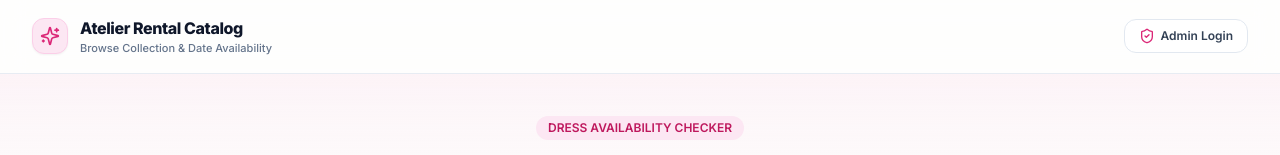
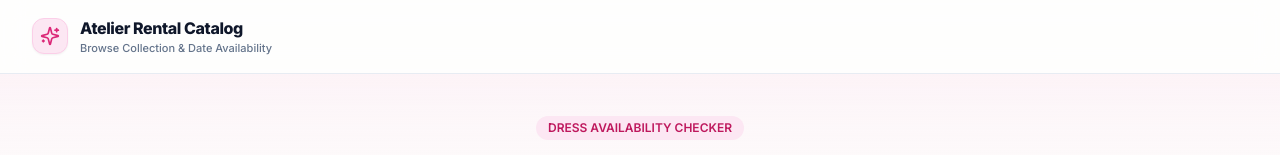
Before and after one commit to aleckmartinez/rent-a-dress, a Next.js app: page /availability in a window 1280 px wide. Shown: the top 155 px of the page. Built offline with nearby package versions, Linux system fonts and the light colour scheme; no server answers.

Commit message:
fix: Availability page - remove Admin Login button, fix RPC NULL params, update schema SQL

```diff
--- a/app/availability/page.tsx
+++ b/app/availability/page.tsx
@@ -1,8 +1,7 @@
 'use client';
 
 import React, { useState, useEffect } from 'react';
-import Link from 'next/link';
-import { Calendar, Search, Filter, Sparkles, ShieldCheck } from 'lucide-react';
+import { Calendar, Search, Filter, Sparkles } from 'lucide-react';
 import { PublicDressAvailability } from '@/lib/types/database';
 import { getPublicAvailability } from '@/lib/services/api';
 import { PublicDressCard } from '@/components/public/PublicDressCard';
@@ -55,8 +54,7 @@ export default function PublicAvailabilityPage() {
     <div className="min-h-screen flex flex-col bg-[#faf9f6]">
       {/* Public Header */}
       <header className="sticky top-0 z-30 bg-white/80 backdrop-blur-md border-b border-slate-200/80">
-        <div className="max-w-7xl mx-auto px-4 sm:px-6 lg:px-8 py-4 flex items-center justify-between">
-          <div className="flex items-center gap-3">
+        <div className="max-w-7xl mx-auto px-4 sm:px-6 lg:px-8 py-4 flex items-center gap-3">
           <span className="flex h-9 w-9 items-center justify-center rounded-xl bg-pink-100 border border-pink-200 text-pink-600 shadow-sm">
             <Sparkles className="h-5 w-5" />
           </span>
@@ -64,15 +62,6 @@ export default function PublicAvailabilityPage() {
             <h1 className="text-base font-extrabold text-slate-900 tracking-tight">Atelier Rental Catalog</h1>
             <p className="text-[11px] text-slate-500 font-medium">Browse Collection & Date Availability</p>
           </div>
-          </div>
-
-          <Link
-            href="/login"
-            className="flex items-center gap-1.5 rounded-xl border border-slate-200 bg-white px-3.5 py-2 text-xs font-semibold text-slate-700 hover:bg-slate-50 transition-colors"
-          >
-            <ShieldCheck className="h-4 w-4 text-pink-600" />
-            Admin Login
-          </Link>
         </div>
       </header>
 
--- a/lib/services/api.ts
+++ b/lib/services/api.ts
@@ -1120,11 +1120,11 @@ export async function getPublicAvailability(params: {
   if (isLiveSupabase()) {
     const supabase = createClient();
     const { data, error } = await (supabase as any).rpc('get_public_dress_availability', {
-      p_start_date: params.startDate || undefined,
-      p_end_date: params.endDate || undefined,
-      p_search: params.search || '',
-      p_color: params.color || '',
-      p_size: params.size || ''
+      p_start_date: params.startDate || null,
+      p_end_date: params.endDate || null,
+      p_search: params.search && params.search.trim() ? params.search.trim() : null,
+      p_color: params.color && params.color !== 'all' ? params.color : null,
+      p_size: params.size && params.size !== 'all' ? params.size : null
     });
 
     if (error) throw new Error(error.message);
```
Also changed, not shown: 1 other file (tests, documents, lock files or other folders). Lines whose indentation alone changed are shown as unchanged.
